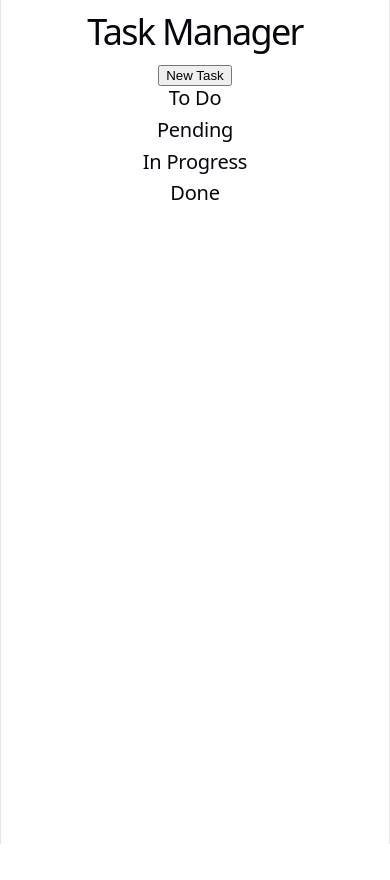
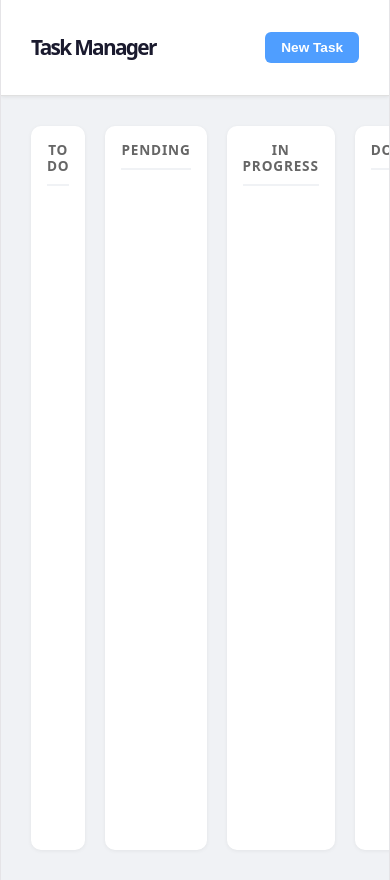
Before and after one commit to JamonLopez/task-manager, a React (Vite) app: page / in a window 390 px wide. Before the commit the page ends 844 px from the top, so only its background shows below. Built offline with nearby package versions, Linux system fonts and the light colour scheme.

Commit message:
add kanban layout, responsive columns and button styles

```diff
--- a/src/App.css
+++ b/src/App.css
@@ -1,184 +1,175 @@
-.counter {
-  font-size: 16px;
-  padding: 5px 10px;
-  border-radius: 5px;
-  color: var(--accent);
-  background: var(--accent-bg);
-  border: 2px solid transparent;
-  transition: border-color 0.3s;
-  margin-bottom: 24px;
-
-  &:hover {
-    border-color: var(--accent-border);
-  }
-  &:focus-visible {
-    outline: 2px solid var(--accent);
-    outline-offset: 2px;
-  }
+#root {
+  width: 100%;
+  min-height: 100vh;
 }
 
-.hero {
-  position: relative;
-
-  .base,
-  .framework,
-  .vite {
-    inset-inline: 0;
-    margin: 0 auto;
+* {
+  margin: 0;
+  padding: 0;
+  box-sizing: border-box;
 }
 
-  .base {
-    width: 170px;
-    position: relative;
-    z-index: 0;
+body {
+  font-family: 'Segoe UI', sans-serif;
+  background-color: #f0f2f5;
+  color: #1a1a2e;
+  min-height: 100vh;
 }
 
-  .framework,
-  .vite {
-    position: absolute;
+.app {
+  min-height: 100vh;
+  background-color: #f0f2f5;
+  overflow-x: hidden;
 }
 
-  .framework {
-    z-index: 1;
-    top: 34px;
-    height: 28px;
-    transform: perspective(2000px) rotateZ(300deg) rotateX(44deg) rotateY(39deg)
-      scale(1.4);
+/* Header */
+.app-header {
+  background-color: #ffffff;
+  padding: 16px 30px;
+  display: flex;
+  align-items: center;
+  justify-content: space-between;
+  border-bottom: 1px solid #e0e0e0;
+  box-shadow: 0 1px 4px rgba(0,0,0,0.08);
 }
 
-  .vite {
-    z-index: 0;
-    top: 107px;
-    height: 26px;
-    width: auto;
-    transform: perspective(2000px) rotateZ(300deg) rotateX(40deg) rotateY(39deg)
-      scale(0.8);
-  }
+.app-header h1 {
+  font-size: 1.3rem;
+  font-weight: 700;
+  color: #1a1a2e;
 }
 
-#center {
+/* Kanban board */
+.kanban-board {
   display: flex;
-  flex-direction: column;
-  gap: 25px;
-  place-content: center;
-  place-items: center;
-  flex-grow: 1;
-
-  @media (max-width: 1024px) {
-    padding: 32px 20px 24px;
-    gap: 18px;
-  }
+  gap: 20px;
+  padding: 30px;
+  overflow-x: auto;
+  min-height: calc(100vh - 60px);
+  width: 100%;
 }
 
-#next-steps {
-  display: flex;
-  border-top: 1px solid var(--border);
-  text-align: left;
-
-  & > div {
-    flex: 1 1 0;
-    padding: 32px;
-    @media (max-width: 1024px) {
-      padding: 24px 20px;
-    }
+/* Column */
+.kanban-column {
+  background-color: #ffffff;
+  border-radius: 10px;
+  padding: 16px;
+  flex: 1;
+  box-shadow: 0 1px 4px rgba(0,0,0,0.06);
 }
 
-  .icon {
+.column-header {
+  font-size: 0.85rem;
+  font-weight: 700;
+  text-transform: uppercase;
+  letter-spacing: 0.8px;
   margin-bottom: 16px;
-    width: 22px;
-    height: 22px;
+  padding-bottom: 10px;
+  border-bottom: 2px solid #f0f2f5;
+  color: #666;
 }
 
-  @media (max-width: 1024px) {
-    flex-direction: column;
-    text-align: center;
-  }
+/* Task card */
+.task-card {
+  background-color: #f8f9fc;
+  border-radius: 8px;
+  padding: 12px 14px;
+  margin-bottom: 10px;
+  border: 1px solid #e8e8e8;
+  cursor: pointer;
+  transition: box-shadow 0.2s;
 }
 
-#docs {
-  border-right: 1px solid var(--border);
-
-  @media (max-width: 1024px) {
-    border-right: none;
-    border-bottom: 1px solid var(--border);
-  }
+.task-card:hover {
+  box-shadow: 0 2px 8px rgba(0,0,0,0.1);
 }
 
-#next-steps ul {
-  list-style: none;
-  padding: 0;
+.task-title {
+  font-size: 0.9rem;
+  font-weight: 600;
+  color: #1a1a2e;
+  margin-bottom: 8px;
+}
+
+.task-meta {
   display: flex;
   gap: 8px;
-  margin: 32px 0 0;
-
-  .logo {
-    height: 18px;
+  align-items: center;
 }
 
-  a {
-    color: var(--text-h);
-    font-size: 16px;
-    border-radius: 6px;
-    background: var(--social-bg);
-    display: flex;
-    padding: 6px 12px;
-    align-items: center;
-    gap: 8px;
-    text-decoration: none;
-    transition: box-shadow 0.3s;
-
-    &:hover {
-      box-shadow: var(--shadow);
-    }
-    .button-icon {
-      height: 18px;
-      width: 18px;
-    }
+.task-priority {
+  font-size: 0.75rem;
+  padding: 2px 8px;
+  border-radius: 12px;
+  font-weight: 600;
 }
 
-  @media (max-width: 1024px) {
-    margin-top: 20px;
-    flex-wrap: wrap;
-    justify-content: center;
-
-    li {
-      flex: 1 1 calc(50% - 8px);
+.priority-low {
+  background-color: #e8f5e9;
+  color: #2e7d32;
 }
 
-    a {
-      width: 100%;
-      justify-content: center;
-      box-sizing: border-box;
-    }
-  }
+.priority-medium {
+  background-color: #fff8e1;
+  color: #f57f17;
 }
 
-#spacer {
-  height: 88px;
-  border-top: 1px solid var(--border);
-  @media (max-width: 1024px) {
-    height: 48px;
-  }
+.priority-high {
+  background-color: #fce4ec;
+  color: #c62828;
 }
 
-.ticks {
-  position: relative;
-  width: 100%;
-
-  &::before,
-  &::after {
-    content: '';
-    position: absolute;
-    top: -4.5px;
-    border: 5px solid transparent;
+.task-actions {
+  display: flex;
+  gap: 6px;
+  margin-top: 10px;
 }
 
-  &::before {
-    left: 0;
-    border-left-color: var(--border);
+/* Buttons */
+.btn-primary {
+  background-color: #4f9eff;
+  color: #ffffff;
+  border: none;
+  padding: 8px 16px;
+  border-radius: 6px;
+  font-size: 0.85rem;
+  font-weight: 600;
+  cursor: pointer;
+  transition: background-color 0.2s;
 }
-  &::after {
-    right: 0;
-    border-right-color: var(--border);
+
+.btn-primary:hover {
+  background-color: #3a8aef;
 }
+
+.btn-danger {
+  background-color: #fce4ec;
+  color: #c62828;
+  border: none;
+  padding: 6px 12px;
+  border-radius: 6px;
+  font-size: 0.8rem;
+  font-weight: 600;
+  cursor: pointer;
+  transition: background-color 0.2s;
 }
+
+.btn-danger:hover {
+  background-color: #f8bbd0;
+}
+
+.btn-secondary {
+  background-color: #f0f2f5;
+  color: #444;
+  border: none;
+  padding: 6px 12px;
+  border-radius: 6px;
+  font-size: 0.8rem;
+  font-weight: 600;
+  cursor: pointer;
+  transition: background-color 0.2s;
+}
+
+.btn-secondary:hover {
+  background-color: #e0e2e5;
+}
--- a/src/App.jsx
+++ b/src/App.jsx
@@ -1,4 +1,5 @@
 import { useState } from "react";
+import "./App.css";
 
 function App() {
   const [tasks, setTasks] = useState([]);
@@ -46,7 +47,8 @@ function App() {
   ];
 
   return (
-    <div>
+    <div className="app">
+      <div className="app-header">
         <h1>Task Manager</h1>
 
         {creatingTask ? (
@@ -57,12 +59,16 @@ function App() {
               setTaskPriority("Low");
               setTaskStatus("To Do");
             }}
+            className="btn-danger"
           >
             Cancel
           </button>
         ) : (
-        <button onClick={() => setCreatingTask(true)}>New Task</button>
+          <button className="btn-primary" onClick={() => setCreatingTask(true)}>
+            New Task
+          </button>
         )}
+      </div>
       {creatingTask && (
         <>
           <button
@@ -83,6 +89,7 @@ function App() {
               setTaskPriority("Low");
               setTaskStatus("To Do");
             }}
+            className="btn-primary"
           >
             Add Task
           </button>
@@ -116,16 +123,16 @@ function App() {
           </div>
         </>
       )}
-      <div>
+      <div className="kanban-board">
         {" "}
         {/*Contenedor kanban*/}
         {columns.map((column) => (
-          <div key={column.status}>
-            <h2>{column.title}</h2>
+          <div key={column.status} className="kanban-column">
+            <h2 className="column-header">{column.title}</h2>
             {tasks
               .filter((task) => task.status === column.status)
               .map((task) => (
-                <div key={task.id}>
+                <div key={task.id} className="task-card">
                   {task.id === editingTaskId ? (
                     <div>
                       <input
@@ -155,21 +162,30 @@ function App() {
                           <option value="Done">Done</option>
                         </select>
                       </label>
-                      <button onClick={saveTask}>Save</button>
+                      <button className="btn-primary" onClick={saveTask}>
+                        Save
+                      </button>
                     </div>
                   ) : (
                     <>
-                      <span>{task.title}</span>
-                      <span>{task.priority}</span>
+                      <p className="task-title">{task.title}</p>
+                      <div className="task-meta">
+                        <span
+                          className={`task-priority priority-${task.priority.toLowerCase()}`}
+                        >
+                          {task.priority}
+                        </span>
                         <span>{task.status}</span>
+                      </div>
                     </>
                   )}
                   {task.id !== editingTaskId && (
-                    <>
-                      <button onClick={() => deleteTask(task.id)}>
+                    <div className="task-actions">
+                      <button className="btn-danger" onClick={() => deleteTask(task.id)}>
                         Delete
                       </button>
                       <button
+                        className="btn-secondary"
                         onClick={() => {
                           setEditingTaskId(task.id);
                           setEditingTitle(task.title);
@@ -179,7 +195,7 @@ function App() {
                       >
                         Edit
                       </button>
-                    </>
+                    </div>
                   )}
                 </div>
               ))}
```
Lines whose indentation alone changed are shown as unchanged.
